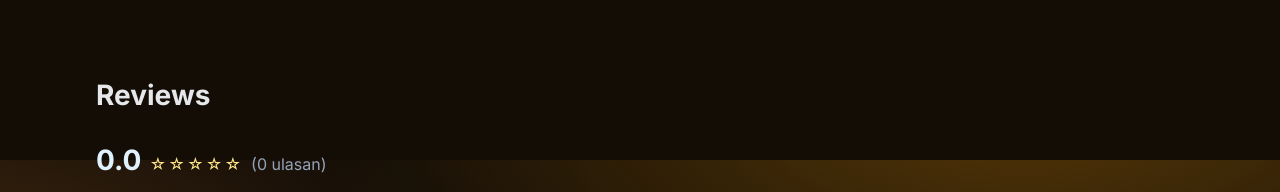
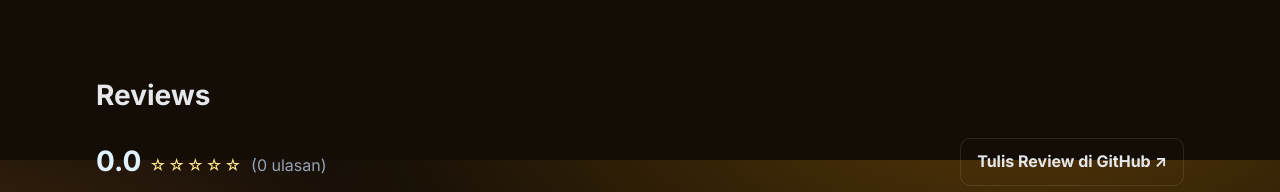
Before and after one commit to AutoFTbot/landing-page, a plain HTML site: page index.html in a window 1280 px wide. Shown: the part 1440-1632 px from the top of the page. Drawn offline with Linux system fonts and the light colour scheme.

Commit message:
feat(reviews): public reviews via GitHub Issues + builder workflow

```diff
--- a/index.html
+++ b/index.html
@@ -141,6 +141,7 @@
                         <span class="stars" id="avgStars" aria-hidden="true">★★★★★</span>
                         <span class="count" id="reviewsCount">(0 ulasan)</span>
                     </div>
+                    <a class="btn btn-ghost" href="https://github.com/AutoFTbot/landing-page/issues/new?template=review.yml" target="_blank" rel="noopener">Tulis Review di GitHub ↗</a>
                 </div>
                 <div class="grid reviews-grid">
                     <form class="card review-form" id="reviewForm" novalidate>
```
Also changed, not shown: 2 other files.
